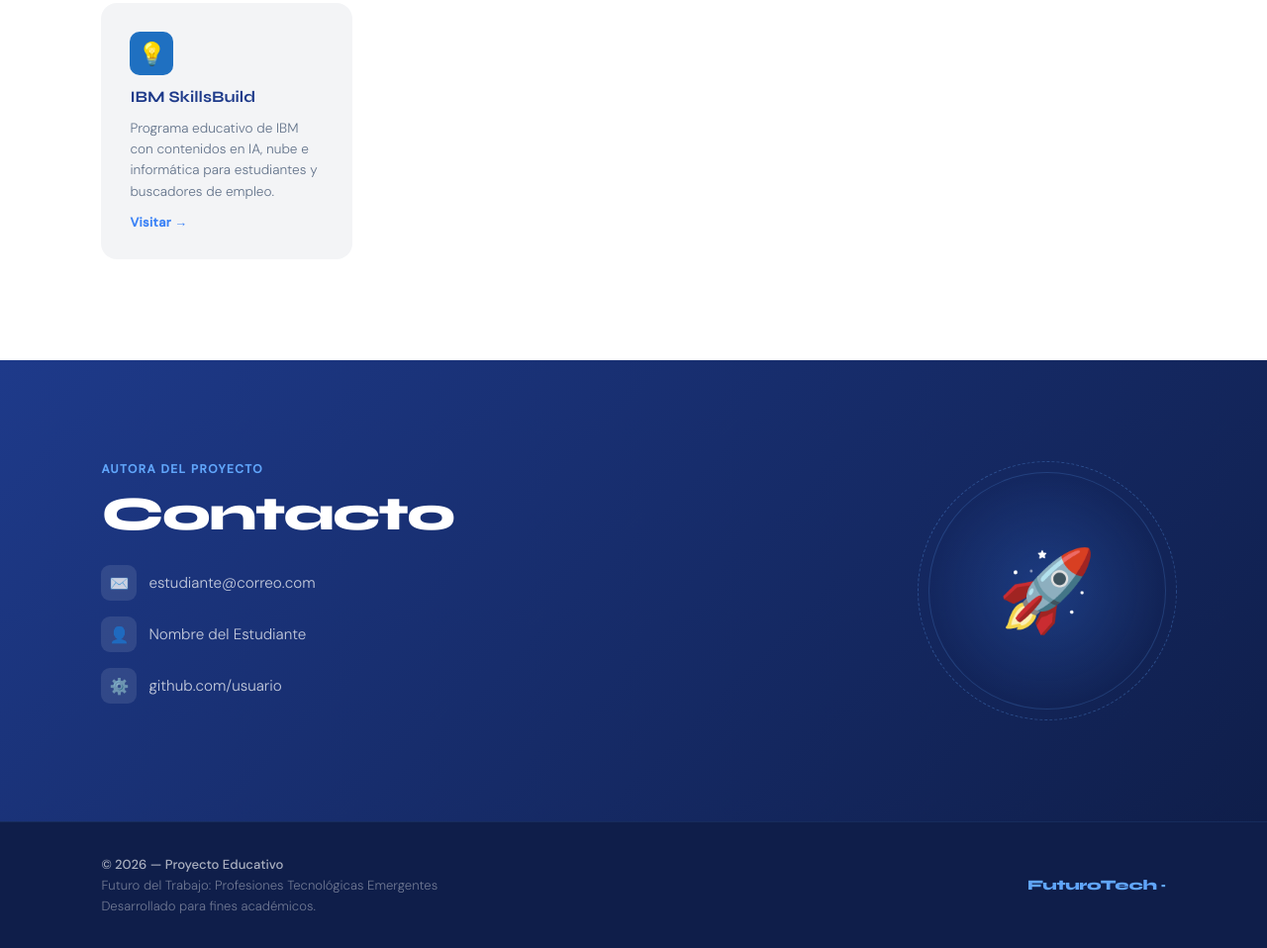
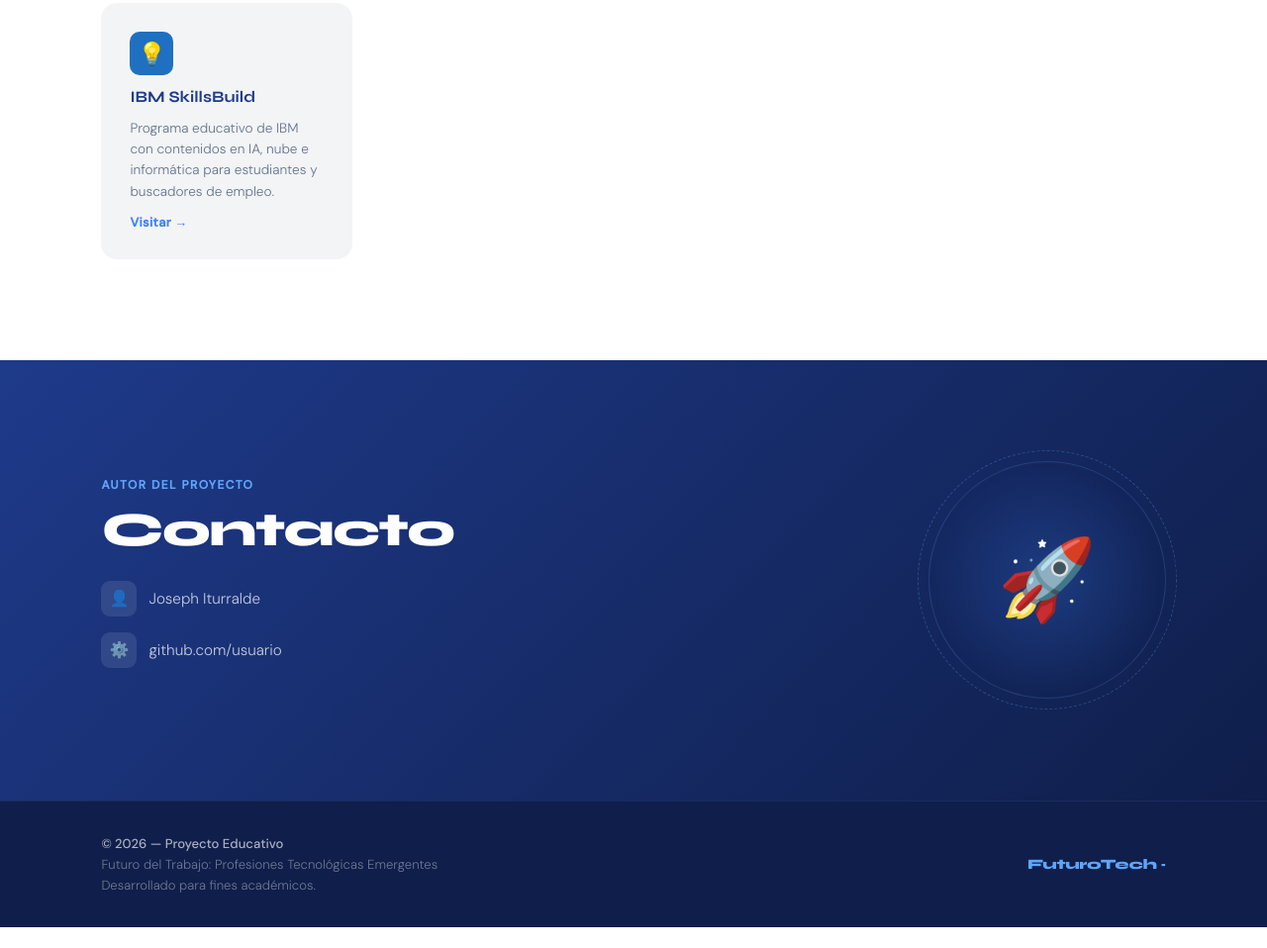
Before and after one commit to iturraldejoseph0806-ux/Paginainformativa, a plain HTML site: page index.html in a window 1280 px wide. Shown: the part 5073-6031 px from the top of the page at 99% size. After the commit the page ends 6010 px from the top, so only its background shows below. Drawn offline with Linux system fonts and the light colour scheme.

Commit message:
Update contact section with author details

```diff
--- a/index.html
+++ b/index.html
@@ -940,15 +940,12 @@
 <section id="contacto">
   <div class="contact-wrap">
     <div class="contact-info">
-      <div class="section-label">Autora del proyecto</div>
+      <div class="section-label">Autor del proyecto</div>
       <h2 class="section-title">Contacto</h2>
-      <a href="mailto:estudiante@correo.com" class="contact-detail">
-        <span>✉️</span> estudiante@correo.com
-      </a>
       <div class="contact-detail">
-        <span>👤</span> Nombre del Estudiante
+        <span>👤</span> Joseph Iturralde
       </div>
-      <a href="https://github.com" target="_blank" rel="noopener" class="contact-detail">
+      <a href="https://github.com/iturraldejoseph0806-ux" target="_blank" rel="noopener" class="contact-detail">
         <span>⚙️</span> github.com/usuario
       </a>
     </div>
```
